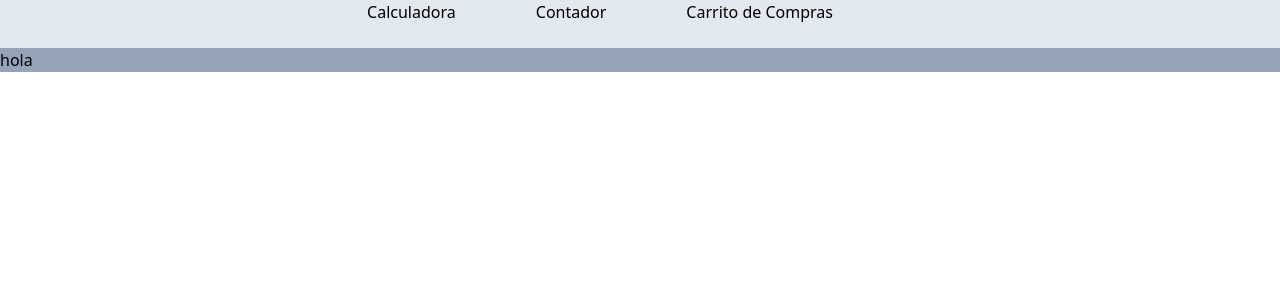
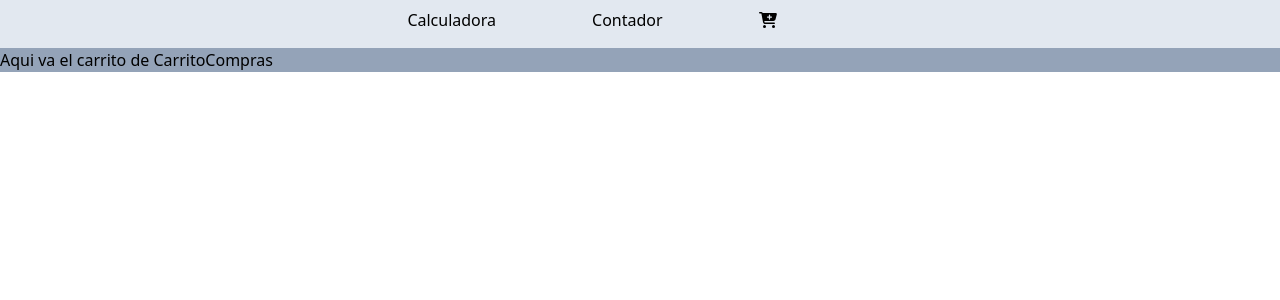
Before and after one commit to LuisCaro92/EjerciciosJavaScript, a React (Create React App) app: page /Carrito in a window 1280 px wide. Shown: the top 300 px of the page. Built offline with nearby package versions, Linux system fonts and the light colour scheme.

Commit message:
a comenzar el armado de carrito

```diff
--- a/package.json
+++ b/package.json
@@ -3,6 +3,10 @@
   "version": "0.1.0",
   "private": true,
   "dependencies": {
+    "@fortawesome/fontawesome-svg-core": "^6.4.2",
+    "@fortawesome/free-regular-svg-icons": "^6.4.2",
+    "@fortawesome/free-solid-svg-icons": "^6.4.2",
+    "@fortawesome/react-fontawesome": "^0.2.0",
     "@testing-library/jest-dom": "^5.16.5",
     "@testing-library/react": "^13.4.0",
     "@testing-library/user-event": "^13.5.0",
--- a/src/Ejercisios/CarritoCompras.js
+++ b/src/Ejercisios/CarritoCompras.js
@@ -4,7 +4,7 @@
 
 const CarritoCompras = () => {
     return (
-<div>hola</div>
+<div>Aqui va el carrito de CarritoCompras</div>
     )
 }
 
--- a/src/components/Nav.js
+++ b/src/components/Nav.js
@@ -1,22 +1,27 @@
 import { Link } from "react-router-dom";
+import { FontAwesomeIcon } from "@fortawesome/react-fontawesome";
+import { faCartPlus } from "@fortawesome/free-solid-svg-icons";
+
+
 
 const Nav = () => {
+    const carro = <FontAwesomeIcon icon={faCartPlus} />;
   return (
     <div className=" bg-slate-200 w-full h-12 text-center">
-      <ul className="flex  justify-center text-center">
+      <ul className="flex  justify-center">
         <Link to="/Calculadora">
-          <li className="mx-10 text-black ">Calculadora</li>
+          <li className="p-2 mx-10 text-black ">Calculadora</li>
         </Link>
 
         <Link to="/Contador">
-          <li className="mx-10 text-black ">Contador</li>
+          <li className="p-2 mx-10 text-black ">Contador</li>
         </Link>
 
         <Link to="/Carrito">
-          <li className="mx-10 text-black ">Carrito de Compras</li>
+          <li className="p-2 mx-10 text-black ">{carro}</li>
         </Link>
 
-        <li className="mx-10 text-black "></li>
+        <li className="p-2 mx-10 text-black "></li>
       </ul>
     </div>
   );
```
Also changed, not shown: 1 other file (tests, documents, lock files or other folders).
